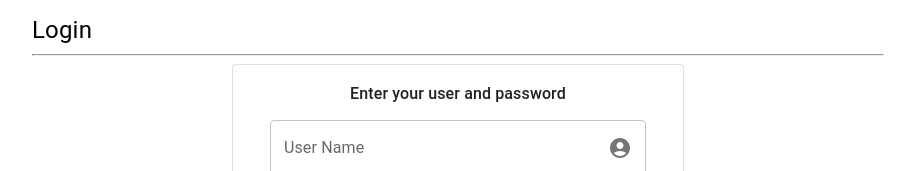
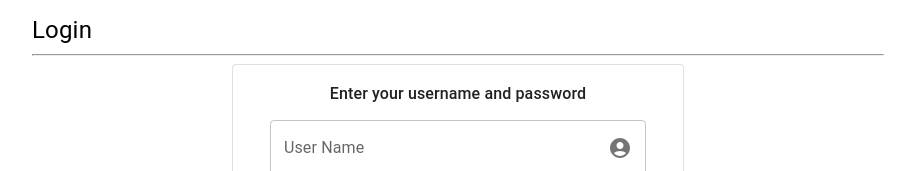
Before and after one commit to carloidobaja26/WhiteLabelSchool, a React (Create React App) app: page /login in a window 1280 px wide. Shown: the top 171 px of the page, without its empty margins (182-1097 px from the left). Built offline with nearby package versions, Linux system fonts and the light colour scheme.

Commit message:
fix code review

```diff
--- a/src/features/login/components/LoginForm.jsx
+++ b/src/features/login/components/LoginForm.jsx
@@ -36,7 +36,7 @@ const LoginForm = () => {
             <Typography
             style={{fontSize: "16px"}}
             variant="h6" component="h6" gutterBottom >
-              Enter your user and password
+              Enter your username and password
             </Typography>
             <FormControl sx={{ m: 1 }} variant="outlined"
             style={{ width: '90%' }}
```
